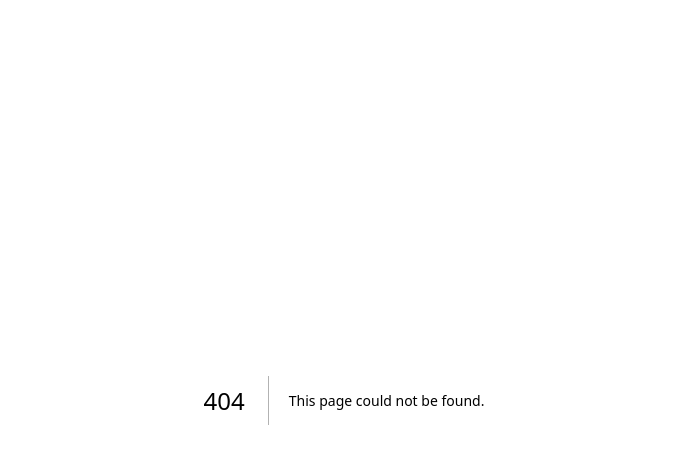
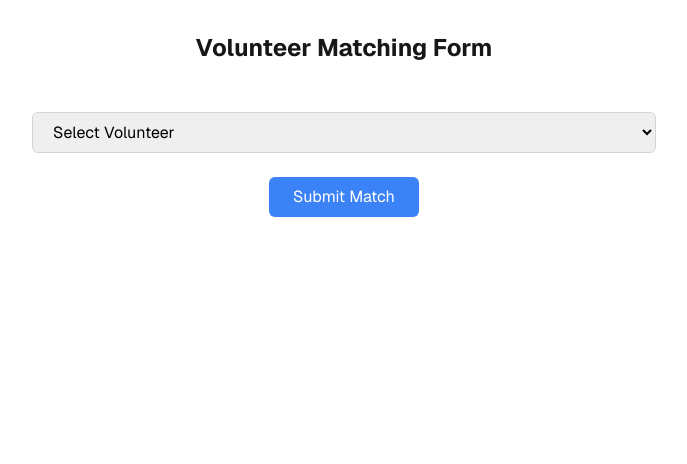
Before and after one commit to adamnelsonarcher/4353-Webapp, a Next.js app: page /organization/matching in a window 1280 px wide. Before the commit this address had no page. Shown: the top 464 px of the page, without its empty margins (296-983 px from the left). Built offline with nearby package versions, Linux system fonts and the light colour scheme.

Commit message:
Added volunteer matching

```diff
--- a/src/app/organization/dashboard/page.tsx
+++ b/src/app/organization/dashboard/page.tsx
@@ -2,12 +2,14 @@
 
 import { useEffect } from 'react';
 import { useRouter } from 'next/navigation';
+import Link from 'next/link';
 
 export default function OrganizationDashboard() {
   const router = useRouter();
 
   useEffect(() => {
     const isLoggedIn = localStorage.getItem('organizationLoggedIn');
+    console.log(isLoggedIn);
     if (!isLoggedIn) {
       router.push('/organization/login');
     }
@@ -40,7 +42,9 @@ export default function OrganizationDashboard() {
           {/* Volunteer Matching */}
           <div className="feature-card">
             <h2 className="text-xl font-semibold mb-4">Volunteer Matching</h2>
-            <button className="text-primary hover:underline">Match Volunteers</button>
+            <Link href="/organization/matching" className="text-primary hover:underline">
+              Match Volunteers
+            </Link>
             <p className="text-secondary-foreground mt-2">No pending matches</p>
           </div>
 
--- /dev/null
+++ b/src/app/organization/matching/page.tsx
@@ -0,0 +1,96 @@
+'use client';
+
+import React, { useState } from 'react';
+
+const volunteerData = [
+  { id: 1, name: 'John Doe', skills: ['Cooking', 'Teaching'], preferences: ['day'] },
+  { id: 2, name: 'Jane Smith', skills: ['Teaching', 'Coding'], preferences: ['night'] },
+  // Add more volunteers as needed
+];
+
+const eventData = [
+  { id: 1, name: 'Food Drive', requiredSkills: ['Cooking'], preferences: 'day' },
+  { id: 2, name: 'Coding Workshop', requiredSkills: ['Coding'], preferences: 'night' },
+  // Add more events as needed
+];
+
+const VolunteerMatching = () => {
+  const [selectedVolunteer, setSelectedVolunteer] = useState<{ id: number; name: string; skills: string[]; preferences: string[] } | null>(null);
+  const [matchedEvent, setMatchedEvent] = useState('');
+
+  const handleVolunteerChange = (e: React.ChangeEvent<HTMLSelectElement>) => {
+    const volunteerId = Number(e.target.value);
+    const volunteer = volunteerData.find(v => v.id === volunteerId);
+    setSelectedVolunteer(volunteer || null);
+
+    if (volunteer) {
+      // Filter events that match volunteer's skills and availability
+      const matchedEvents = eventData.filter(event =>
+        volunteer.skills.some(skill => event.requiredSkills.includes(skill)) &&
+        volunteer.preferences.includes(event.preferences)
+      );
+      setMatchedEvent(matchedEvents[0]?.name || 'No matching events');
+    }
+  };
+
+  return (
+    <div className="flex justify-center">
+      <div className="w-full px-4 py-8">
+        <div className="container mx-auto">
+          <h1 className="text-2xl font-bold mb-6 text-center">Volunteer Matching Form</h1>
+
+          <form>
+            {/* Volunteer Name */}
+            <div className="mb-6 flex justify-center">
+              <div className="w-1/2">
+                <label htmlFor="volunteer" className="block text-sm font-medium text-white text-center">
+                  Volunteer Name
+                </label>
+                <select
+                  id="volunteer"
+                  name="volunteer"
+                  onChange={handleVolunteerChange}
+                  className="mt-1 block w-full px-4 py-2 border border-gray-300 rounded-md focus:outline-none focus:ring-2 focus:ring-indigo-500 text-black"
+                >
+                  <option value="">Select Volunteer</option>
+                  {volunteerData.map(volunteer => (
+                    <option key={volunteer.id} value={volunteer.id} className="text-black">
+                      {volunteer.name}
+                    </option>
+                  ))}
+                </select>
+              </div>
+            </div>
+
+            {/* Matched Event */}
+            {selectedVolunteer && (
+              <div className="mb-6 flex justify-center">
+                <div className="w-1/2">
+                  <label htmlFor="event" className="block text-sm font-medium text-white text-center">
+                    Matched Event
+                  </label>
+                  <input
+                    id="event"
+                    name="event"
+                    type="text"
+                    value={matchedEvent}
+                    disabled
+                    className="mt-1 block w-full px-4 py-2 border border-gray-300 rounded-md bg-gray-100 text-black"
+                  />
+                </div>
+              </div>
+            )}
+
+            <div className="mb-6 flex justify-center">
+              <button type="submit" className="px-6 py-2 bg-blue-500 text-white rounded-md hover:bg-blue-700">
+                Submit Match
+              </button>
+            </div>
+          </form>
+        </div>
+      </div>
+    </div>
+  );
+};
+
+export default VolunteerMatching;
```
